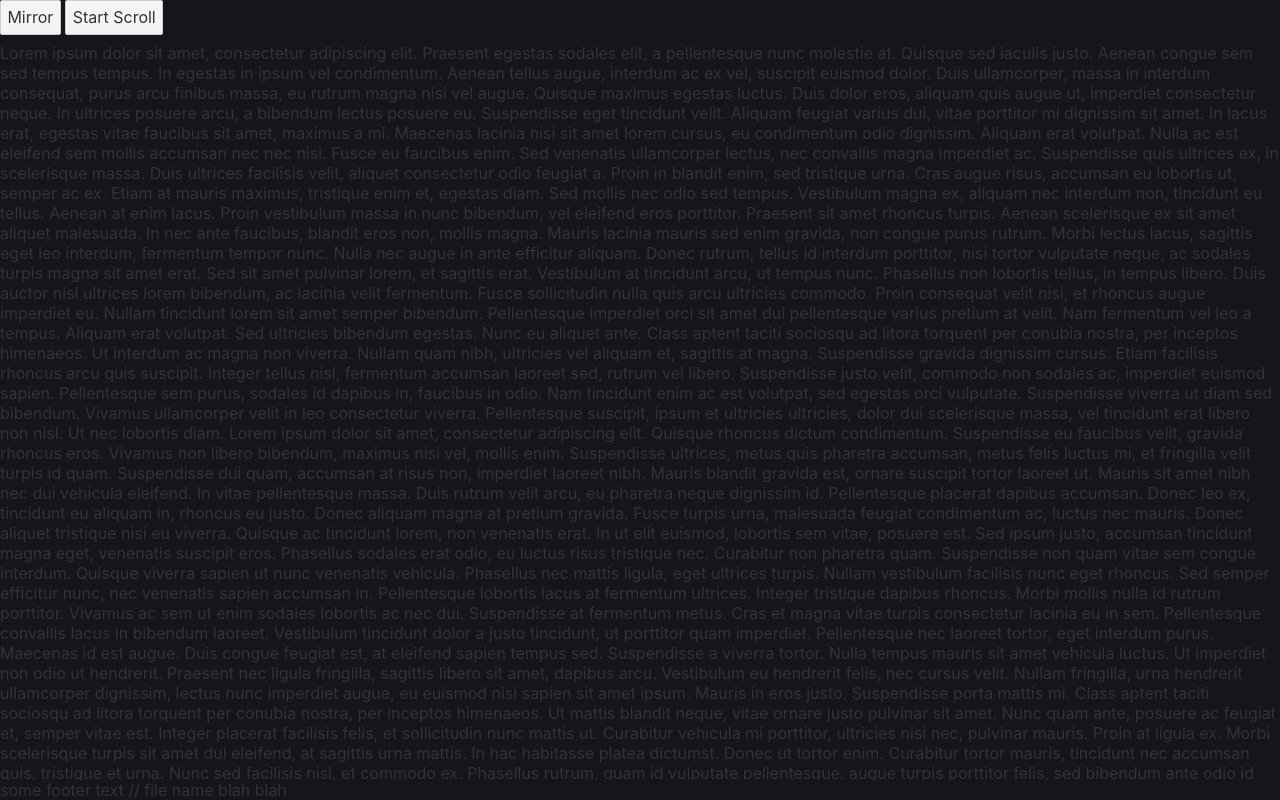
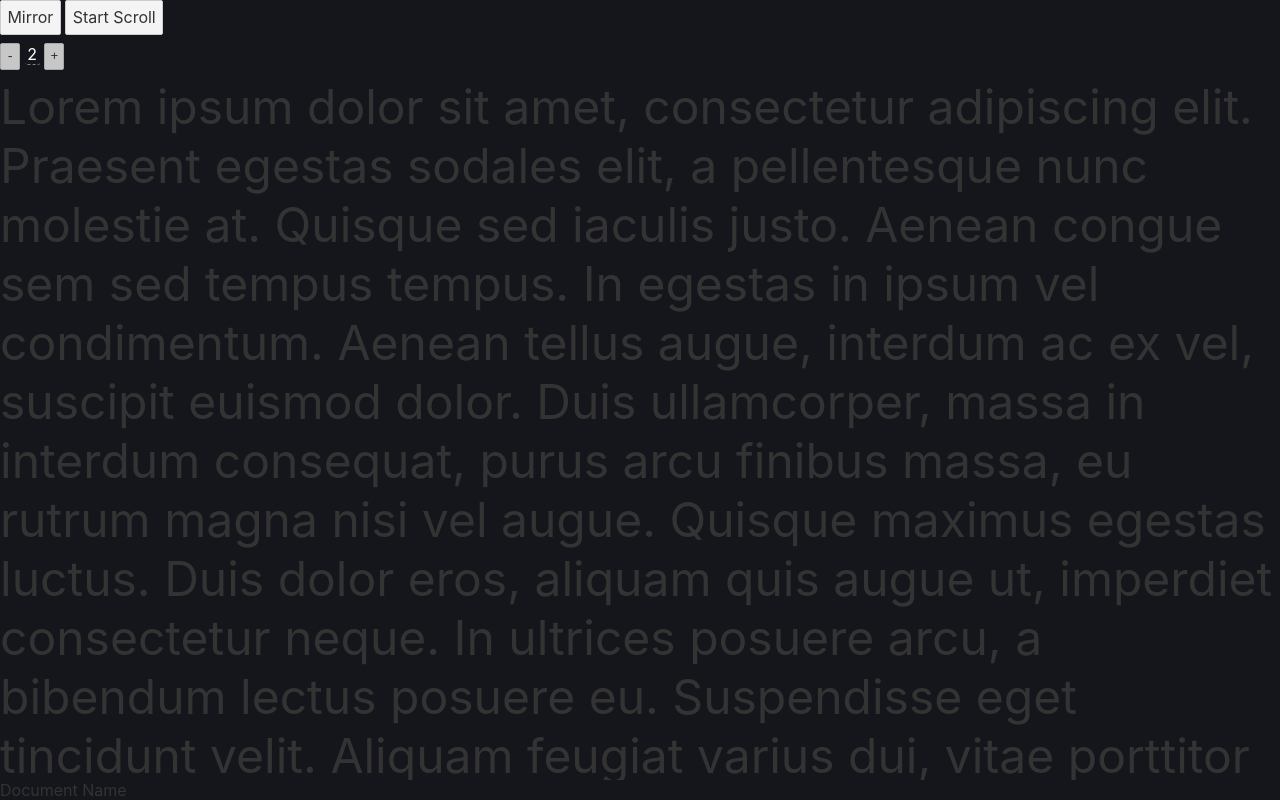
Before and after one commit to featherbear/promptmate, a Svelte app: page / in a window 1280 px wide. Built offline with nearby package versions, Linux system fonts and the light colour scheme.

Commit message:
fontSize stage

```diff
--- /dev/null
+++ b/src/components/NumberPicker/NumberPicker.svelte
@@ -0,0 +1,71 @@
+<script lang="ts">
+  export let value: number = 2;
+
+  export let inputClickable: boolean = false;
+
+  function handleDoubleClickInput() {}
+
+  function handleSizeButton(isIncrease: boolean) {
+    console.log("clik");
+    if (isIncrease) {
+      value += Number(pickerElem.step);
+    } else {
+      value -= Number(pickerElem.step);
+    }
+  }
+
+  let pickerElem: HTMLInputElement;
+</script>
+
+<div>
+  <button on:click={() => handleSizeButton(false)}>-</button>
+  <input
+    bind:this={pickerElem}
+    type="number"
+    min={1}
+    step={2}
+    class:clickable={inputClickable}
+    on:dblclick={handleDoubleClickInput}
+    bind:value
+  />
+  <button on:click={() => handleSizeButton(true)}>+</button>
+</div>
+
+<style lang="scss">
+  @import "../../styles/global.scss";
+
+  button {
+    font-family: monospace;
+    cursor: pointer;
+
+    opacity: 0.8;
+    transition: opacity 500ms;
+
+    &:hover {
+      opacity: 1;
+    }
+  }
+
+  input {
+    width: 15px;
+    color: $text;
+    background: transparent;
+    padding: 0;
+    margin: 0;
+    text-align: center;
+    border: none;
+    cursor: default;
+    -moz-appearance: textfield;
+
+    &::-webkit-outer-spin-button,
+    &::-webkit-inner-spin-button {
+      -webkit-appearance: none;
+      margin: 0;
+    }
+
+    &.clickable {
+      cursor: pointer;
+      border-bottom: 1px dashed grey;
+    }
+  }
+</style>
--- /dev/null
+++ b/src/components/NumberPicker/index.ts
@@ -0,0 +1 @@
+export { default } from './NumberPicker.svelte'
--- a/src/components/PromptInterface/PromptInterface.svelte
+++ b/src/components/PromptInterface/PromptInterface.svelte
@@ -9,8 +9,13 @@
       window.setTimeout(callback, 1000 / 60);
     };
 
+  let options: {
+    fontSize: number;
+  } = {
+    fontSize: 48,
+  };
+
   let scrollOpts: {
-    scrollElem?: HTMLElement;
     isScrolling: boolean;
     scrollSpeed: number;
     scrollVal?: any;
@@ -26,8 +31,7 @@
 
   const enableScroll = () => {
     // if (!scrollOpts.isScrolling) return;
-    scrollOpts.scrollElem &&
-      (scrollOpts.scrollElem.scrollTop += scrollOpts.scrollSpeed);
+    viewElem && (viewElem.scrollTop += scrollOpts.scrollSpeed);
 
     scrollOpts.scrollVal = requestAnimFrame(enableScroll);
   };
@@ -36,6 +40,7 @@
     cancelAnimationFrame(scrollOpts.scrollVal);
   };
 
+  let viewElem;
   const toggleScroll = () => {
     scrollOpts.isScrolling = !scrollOpts.isScrolling;
 
@@ -47,7 +52,10 @@
   };
 
   import { attachScrollDrag } from "./ScrollUtil";
+  import NumberPicker from "../NumberPicker";
+  import App from "../../App.svelte";
 
+  let FS;
   let contentIsMirrored = false;
   const toggleMirroredView = () => (contentIsMirrored = !contentIsMirrored);
 </script>
@@ -58,16 +66,28 @@
     <button on:click={toggleScroll}
       >{scrollOpts.isScrolling ? "Stop" : "Start"} Scroll</button
     >
+
+    <NumberPicker inputClickable={true} />
+
+    <!-- <select>
+      <option value="...">...</option>
+    </select>
+
+    <div>
+      <label for="ctrl_fontSize">Font Size</label>
+      <input id="ctrl_fontSize" type="number" bind:value={options.fontSize} />
+    </div> -->
   </header>
   <section class:mirrored={contentIsMirrored}>
     <!-- TODO: Edit mode -->
     <div
       class="content"
-      bind:this={scrollOpts.scrollElem}
+      bind:this={viewElem}
       on:mousedown={({ buttons }) =>
         [1, 4].includes(buttons) && handleGrab(true)}
       on:mouseup={() => handleGrab(false)}
       use:attachScrollDrag
+      style={`font-size: ${options.fontSize}px`}
     >
       {stub}
     </div>
@@ -75,7 +95,7 @@
   </section>
   <footer>
     <!-- Do we need a footer -->
-    some footer text // file name blah blah
+    Document Name
   </footer>
 </div>
 
--- a/src/styles/global.scss
+++ b/src/styles/global.scss
@@ -1,3 +1,4 @@
 // Colour Palette
 
 $bg: #14161b;
+$text: white;
```
